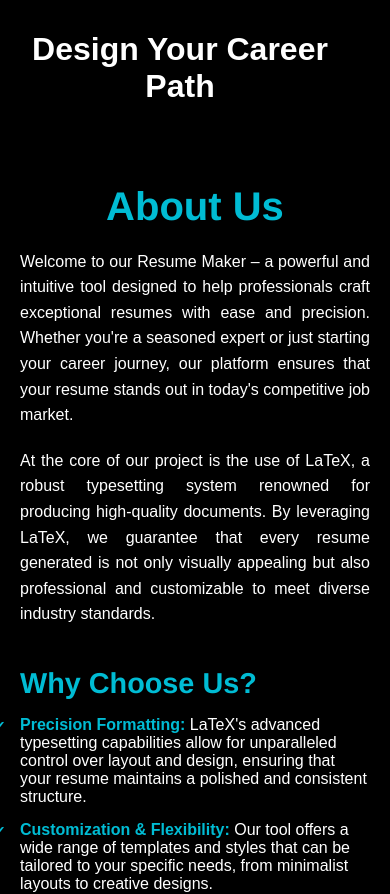
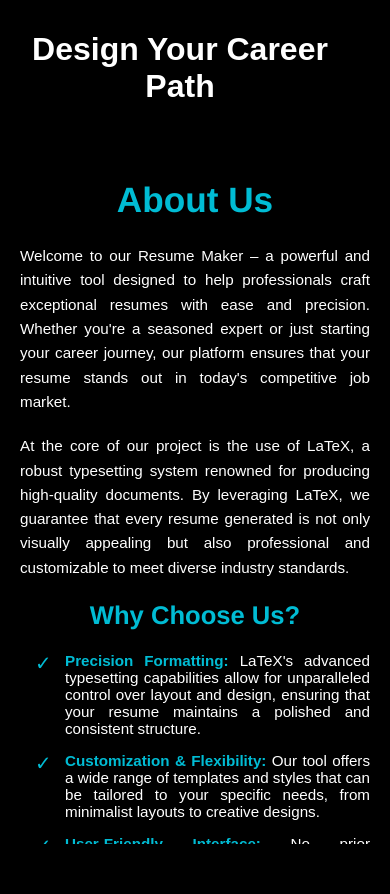
Before and after one commit to harshitrishav2003/Design-Your-Career-Path, a React (Vite) app in the folder frontend/: page /about in a window 390 px wide. Shown: the top 894 px of the page. After the commit the page ends 844 px from the top, so only its background shows below. Built offline with nearby package versions, Linux system fonts and the light colour scheme.

Commit message:
Updated Form

```diff
--- a/frontend/src/App.css
+++ b/frontend/src/App.css
@@ -2,16 +2,23 @@
 html, body, #root {
   height: 100%;
   margin: 0;
+  padding: 0;
+  width: 100vw;
+  overflow-x: hidden; /* Prevents horizontal scrolling */
+  box-sizing: border-box;
 }
 
 .app-container {
   display: flex;
   flex-direction: column;
   min-height: 100vh; /* Ensures the container takes up the full height of the screen */
+  max-width: 100vw; /* Prevents content from overflowing */
 }
 
 .content {
   flex: 1; /* Ensures the content area takes up all available space, pushing the footer down */
+  width: 100%;
+  overflow-x: hidden; /* Ensures no horizontal scrolling */
 }
 
 footer {
--- a/frontend/src/components/AboutUs.css
+++ b/frontend/src/components/AboutUs.css
@@ -2,66 +2,63 @@
   background-color: #000000; /* Dark background */
   color: #fff; /* White text */
   font-family: 'Arial', sans-serif;
-    padding: 40px;
-    max-width: 1200px;
+  padding: 40px 60px; /* More padding for balanced spacing */
+  max-width: 1000px; /* Restrict width for better formatting */
   margin: 0 auto;
   border-radius: 8px;
   box-shadow: 0 4px 10px rgba(0, 0, 0, 0.3);
-    /* justify-content:left; */
+  text-align: justify; /* Align text properly */
 }
 
+/* Headings */
 .about-us-container h1, .about-us-container h2 {
   font-family: 'Helvetica', sans-serif;
   font-weight: 600;
   color: #00bcd4; /* Accent color */
+  text-align: center; /* Center headings */
 }
 
+/* Paragraphs */
 .about-us-container p {
   font-size: 1.1em;
-    line-height: 1.6;
+  line-height: 1.8; /* More readable line spacing */
   margin-bottom: 20px;
-    text-align: justify;
+  text-align: justify; /* Ensure text is justified */
+  word-wrap: break-word; /* Prevent overflow */
 }
 
+/* Bullet Points */
 .about-us-container ul {
   list-style-type: none;
-    padding-left: 0;
+  padding-left: 20px; /* Align with text */
 }
 
 .about-us-container ul li {
   font-size: 1.1em;
   margin-bottom: 15px;
   position: relative;
+  padding-left: 30px; /* Ensure proper spacing */
 }
 
 .about-us-container ul li::before {
   content: '✓';
   position: absolute;
-    left: -30px;
+  left: 0;
   top: 0;
   font-size: 1.3em;
   color: #00bcd4; /* Accent color for checkmark */
 }
 
+/* Strong Text */
 .about-us-container strong {
-    color: #00bcd4; /* Accent color for strong text */
+  color: #00bcd4; /* Accent color */
 }
 
-  .about-us-container h1 {
-    text-align: center;
-    font-size: 3em;
-    margin-bottom: 20px;
-  }
-
-  .about-us-container h2 {
-    font-size: 2em;
-    margin-top: 40px;
-    margin-bottom: 15px;
-  }
-
-  @media (max-width: 768px) {
+/* Responsive Design */
+@media (max-width: 1024px) {
   .about-us-container {
-      padding: 20px;
+      padding: 30px;
+      max-width: 90%;
   }
 
   .about-us-container h1 {
@@ -80,3 +77,31 @@
       font-size: 1em;
   }
 }
+
+@media (max-width: 768px) {
+  .about-us-container {
+      padding: 20px;
+      max-width: 95%;
+  }
+
+  .about-us-container h1 {
+      font-size: 2.2em;
+  }
+
+  .about-us-container h2 {
+      font-size: 1.6em;
+  }
+
+  .about-us-container p {
+      font-size: 0.95em;
+      line-height: 1.6;
+  }
+
+  .about-us-container ul {
+      padding-left: 15px;
+  }
+
+  .about-us-container ul li {
+      font-size: 0.95em;
+  }
+}
--- a/frontend/src/components/ResumeInputForm.jsx
+++ b/frontend/src/components/ResumeInputForm.jsx
@@ -538,7 +538,7 @@ const removeSkill = (index) => {
     {formData.education.map((edu, index) => (
         <div key={index} className="education-entry">
             <div>
-                <label htmlFor={`branch-${index}`}>Branch:</label>
+                <label htmlFor={`branch-${index}`}>Degree/Branch:</label>
                 <input
                     type="text"
                     id={`branch-${index}`}
@@ -821,15 +821,9 @@ const removeSkill = (index) => {
 
 </div>
 
-{/* Button to add new Experience */}
-{/* <button type="button" onClick={addExperience}>
-    Add Another Experience
-</button> */}
 
 <div>
 <h2>Projects</h2>
-
-{/* Checkbox to include/exclude Projects section */}
 <div>
     <label>
         <input
@@ -939,10 +933,6 @@ const removeSkill = (index) => {
                </button>
                 )}
 </div>
-
-
-
-
 <div>
 <h2>Skills</h2>
                 <label>
@@ -1020,20 +1010,7 @@ const removeSkill = (index) => {
                 />
             </div>
 
-            {/* <div>
-                <label htmlFor={`achievementDetails${index}`}>Achievement Details:</label>
-                <textarea
-                    id={`achievementDetails${index}`}
-                    name="achievementDetails"
-                    value={achievement.achievementDetails}
 
-                    onChange={(e) => {
-                        handleAchievementChange(e, index);  // First function
-                        handleChange(e);  // Second function
-                    }}
-                />
-
-            </div> */}
 
             <button type="button" onClick={() => removeAchievement(index)}>
                 Remove Achievement
@@ -1049,10 +1026,7 @@ const removeSkill = (index) => {
                 )}
 </div>
 
-{/* <button type="button" onClick={addAchievement}>
-    Add Another Achievement
-</button> */}
-{/* Extra-Curricular Section */}
+
 <div>
                 <label>
                     <input
@@ -1146,29 +1120,28 @@ const removeSkill = (index) => {
 
             ))}
 
-
-
-
-
-
-
             <button type="submit">Generate Resume</button>
             </form>
 
 
         </div>
         <div className="resume-preview">
-    <h2>Preview</h2>
+        <div className="preview-header">
+        <h2>Preview</h2>
+        <button className="preview-btn" onClick={() => updatePreview(formData)}>Latest Preview</button>
+    </div>
+
     {previewUrl ? (
                 <iframe id="pdfPreview" src={previewUrl} style={{ width: '100%', height: '600px' }} />
             ) : (
                 <div className="card-container">
     <div className="card">
-        <p>No preview available yet. Start filling out the form.</p>
+    <p>No preview available yet. Begin filling out the form or hit 'Latest Preview' to generate a live preview!</p>
+
     </div>
 </div>
             )}
-            <button className='preview-btn' onClick={()=>updatePreview(formData)}>Latest Preview</button>
+
   </div>
 </div>
 
--- a/frontend/src/components/form.css
+++ b/frontend/src/components/form.css
@@ -62,21 +62,30 @@
     transition: background-color 0.3s;
   }
 
-  .preview-btn{
-        display: inline-block;
-    padding: 10px 20px;
-    font-size: 1rem;
+/* Align heading and button in the same line */
+.preview-header {
+  display: flex;
+  justify-content: space-between;
+  align-items: center;
+  margin-bottom: 15px;
+}
+
+/* Styled Preview Button */
+.preview-btn {
+  padding: 8px 14px;
+  font-size: 0.9rem;
   font-weight: bold;
   color: #fff;
-    background-color: #007bff;
+  background: linear-gradient(135deg, #ffcc00, #ff8800);
   border: none;
-    border-radius: 20px;
+  border-radius: 6px;
   cursor: pointer;
-    transition: background-color 0.3s;
+  transition: 0.3s ease-in-out;
 }
 
-  .preview-btn:hover{
-    background-color: #0056b3;
+.preview-btn:hover {
+  background: linear-gradient(135deg, #ff8800, #ff4400);
+  transform: translateY(-2px);
 }
 
   .resume-form button:hover {
```
Also changed, not shown: frontend/vercel.json (added). Lines whose indentation alone changed are shown as unchanged.
